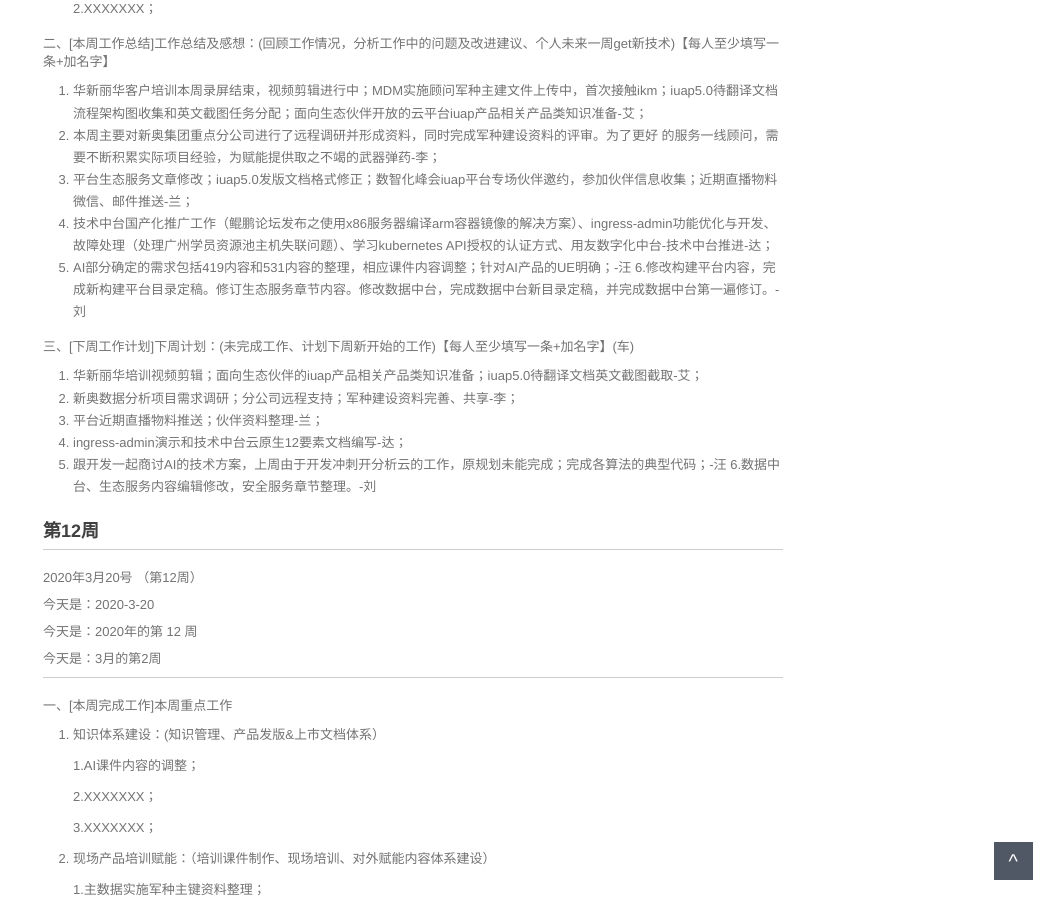
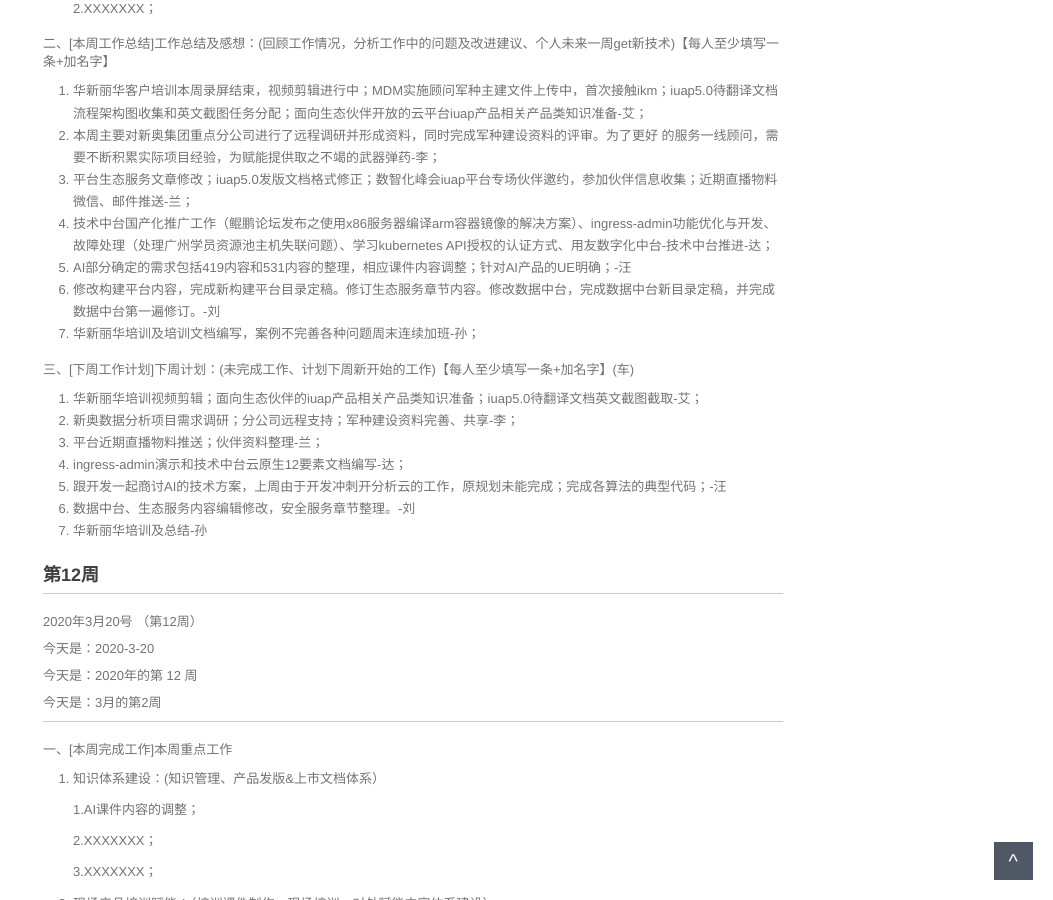
Before and after one commit to walllFlower/blog, a Jekyll site: the page built from 2020-02-28-day_report.md, in a window 1280 px wide and 900 px high, scrolled down 1284 px. Shown: the whole window, without its empty margins (227-1280 px from the left). Built offline with Jekyll 4.4.1, drawn with Linux system fonts in a browser that asks for light colours; comment, search, counter and statistics services are not loaded.

Commit message:
Update 2020-02-28-day_report.md

```diff
--- a/2020-02-28-day_report.md
+++ b/2020-02-28-day_report.md
@@ -82,7 +82,8 @@ categories: 技术运营工作周报
 3. 平台生态服务文章修改；iuap5.0发版文档格式修正；数智化峰会iuap平台专场伙伴邀约，参加伙伴信息收集；近期直播物料微信、邮件推送-兰；
 4. 技术中台国产化推广工作（鲲鹏论坛发布之使用x86服务器编译arm容器镜像的解决方案）、ingress-admin功能优化与开发、故障处理（处理广州学员资源池主机失联问题）、学习kubernetes API授权的认证方式、用友数字化中台-技术中台推进-达；
 5. AI部分确定的需求包括419内容和531内容的整理，相应课件内容调整；针对AI产品的UE明确；-汪
-6.修改构建平台内容，完成新构建平台目录定稿。修订生态服务章节内容。修改数据中台，完成数据中台新目录定稿，并完成数据中台第一遍修订。-刘
+6. 修改构建平台内容，完成新构建平台目录定稿。修订生态服务章节内容。修改数据中台，完成数据中台新目录定稿，并完成数据中台第一遍修订。-刘
+7. 华新丽华培训及培训文档编写，案例不完善各种问题周末连续加班-孙；
 
 三、[下周工作计划]下周计划：(未完成工作、计划下周新开始的工作)【每人至少填写一条+加名字】(车)
 
@@ -91,7 +92,8 @@ categories: 技术运营工作周报
 3. 平台近期直播物料推送；伙伴资料整理-兰；
 4. ingress-admin演示和技术中台云原生12要素文档编写-达；
 5. 跟开发一起商讨AI的技术方案，上周由于开发冲刺开分析云的工作，原规划未能完成；完成各算法的典型代码；-汪
-6.数据中台、生态服务内容编辑修改，安全服务章节整理。-刘
+6. 数据中台、生态服务内容编辑修改，安全服务章节整理。-刘
+7. 华新丽华培训及总结-孙
 
 
 
```
